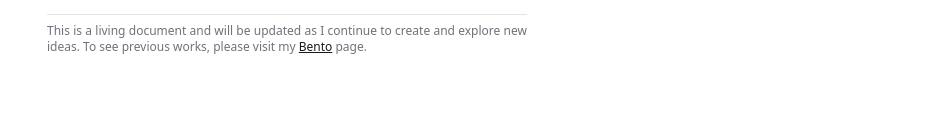
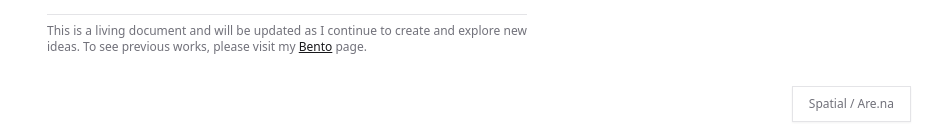
Before and after one commit to et0and/index, a Next.js app: page / in a window 1280 px wide. Shown: the part 662-797 px from the top of the page, without its empty margins (353-1280 px from the left). Built offline with nearby package versions, Linux system fonts and the light colour scheme.

Commit message:
added arena link to home, removed download button

```diff
--- a/package.json
+++ b/package.json
@@ -59,6 +59,7 @@
     "three-spritetext": "^1.8.2",
     "troika-3d-text": "^0.49.1",
     "troika-three-text": "^0.49.1",
+    "use-sound": "^4.0.1",
     "zod": "^3.22.5"
   },
   "devDependencies": {
--- a/src/app/arena/page.tsx
+++ b/src/app/arena/page.tsx
@@ -1,6 +1,6 @@
 'use client'
 
-import { Download, Dropdown, Home, Loading, Search } from '@/components/graph/graph-instruments'
+import { Dropdown, Home, Loading, Search } from '@/components/graph/graph-instruments'
 import { AnimatePresence, motion } from 'framer-motion'
 import dynamic from 'next/dynamic'
 import { useState } from 'react'
@@ -44,7 +44,6 @@ export default function ArenaGraph() {
 								<Search onDataReceived={handleDataReceived} />
 							</div>
 							<div className="flex gap-2">
-								<Download />
 								<Dropdown />
 							</div>
 						</div>
--- a/src/app/page.tsx
+++ b/src/app/page.tsx
@@ -1,8 +1,10 @@
 'use client'
 
+import { Button } from '@/components/ui/button'
 import { Separator } from '@/components/ui/separator'
 import { EnvelopeClosedIcon, GitHubLogoIcon, InstagramLogoIcon, ShadowInnerIcon, TwitterLogoIcon, VideoIcon } from '@radix-ui/react-icons'
-import { motion } from 'framer-motion'
+import { AnimatePresence, motion } from 'framer-motion'
+import Link from 'next/link'
 
 const container = {
 	initial: {
@@ -12,7 +14,7 @@ const container = {
 		y: 0,
 		transition: {
 			staggerChildren: 0.1,
-			delayChildren: 0.75,
+			delayChildren: 0.1,
 			type: 'spring',
 		},
 	},
@@ -42,6 +44,8 @@ const slide = {
 
 export default function Home() {
 	return (
+		<AnimatePresence>
+			<div className="relative h-screen w-screen">
 				<div className="mx-auto flex h-screen w-screen max-w-[512px] items-center justify-center p-4">
 					<motion.div variants={container} initial="initial" animate="animate" exit="exit" className="flex flex-col gap-8 text-justify">
 						<motion.div variants={slide} className="flex flex-col gap-2">
@@ -53,8 +57,8 @@ export default function Home() {
 							<div className="flex flex-row gap-2 text-muted-foreground">
 								<span>1.</span>
 								<span>
-							an individual who defies traditional categorisation within creative endeavours, blending diverse influences and mediums to
-							produce innovative works.
+									an individual who defies traditional categorisation within creative endeavours, blending diverse influences and
+									mediums to produce innovative works.
 								</span>
 							</div>
 							<div className="flex flex-row gap-2 text-muted-foreground">
@@ -75,10 +79,10 @@ export default function Home() {
 							<span>Contact</span>
 							<span className="text-muted-foreground">
 								Reach me at{' '}
-						<ParagraphLink icon={<EnvelopeClosedIcon />} text="raphaelsalaja@gmail.com" link="mailto:raphaelsalaja@gmail.com" /> or shoot
-						me a messsage on {''}
-						<ParagraphLink icon={<TwitterLogoIcon />} text="Twitter" link="https://twitter.com/raphaelsalaja" />. If you want to check out
-						my personal side you can see my posts on {''}
+								<ParagraphLink icon={<EnvelopeClosedIcon />} text="raphaelsalaja@gmail.com" link="mailto:raphaelsalaja@gmail.com" />{' '}
+								or shoot me a messsage on {''}
+								<ParagraphLink icon={<TwitterLogoIcon />} text="Twitter" link="https://twitter.com/raphaelsalaja" />. If you want to
+								check out my personal side you can see my posts on {''}
 								<ParagraphLink icon={<InstagramLogoIcon />} text="Instagram" link="https://instagram.com/raphaelsalaja" /> or watch my
 								(future) videos on {''}
 								<ParagraphLink icon={<VideoIcon />} text="Youtube" link="https://youtube.com/@raphaelsalaja" />
@@ -87,8 +91,8 @@ export default function Home() {
 								<br />
 								All (or most) of my work is open source and accessible to everyone on {''}
 								<ParagraphLink icon={<GitHubLogoIcon />} text="Github" link="https://github.com/rafunderscore" />. Check out my {''}
-						<ParagraphLink icon={<Patreon />} text="Patreon" link="https://www.patreon.com/RaphaelSalaja" /> to support me and my work. If
-						you are interested in owning a piece of my work, you can check out my pursuits into generative art on {''}
+								<ParagraphLink icon={<Patreon />} text="Patreon" link="https://www.patreon.com/RaphaelSalaja" /> to support me and my
+								work. If you are interested in owning a piece of my work, you can check out my pursuits into generative art on {''}
 								<ParagraphLink icon={<ShadowInnerIcon />} text="Zora" link="https://zora.co/@raphaelsalaja" />.
 							</span>
 						</motion.div>
@@ -96,14 +100,26 @@ export default function Home() {
 						<motion.div variants={slide} className="flex flex-col gap-2">
 							<Separator />
 							<span className="text-xs font-light text-muted-foreground">
-						This is a living document and will be updated as I continue to create and explore new ideas. To see previous works, please
-						visit my {''}
+								This is a living document and will be updated as I continue to create and explore new ideas. To see previous works,
+								please visit my {''}
 								<ParagraphLink text="Bento" link="https://bento.me/raphaelsalaja" />
 								{''} page.
 							</span>
 						</motion.div>
 					</motion.div>
 				</div>
+				<div className="absolute bottom-0 right-0 p-4 text-xs">
+					<Link href="/arena">
+						<Button
+							variant="outline"
+							className="flex flex-col gap-2 rounded-none p-4 text-justify text-xs font-normal text-muted-foreground"
+						>
+							Spatial / Are.na
+						</Button>
+					</Link>
+				</div>
+			</div>
+		</AnimatePresence>
 	)
 }
 
--- a/src/components/graph/graph.jsx
+++ b/src/components/graph/graph.jsx
@@ -10,7 +10,7 @@ export const ArenaForceGraph = ({ data }) => {
 
 	useEffect(() => {
 		if (reference.current && reference.current.d3Force) {
-			reference.current.d3Force('charge').strength(-50).distanceMax(100)
+			reference.current.d3Force('charge').strength(-10).distanceMax(100)
 		}
 	}, [reference])
 
```
Also changed, not shown: 1 other file (tests, documents, lock files or other folders). Lines whose indentation alone changed are shown as unchanged.
